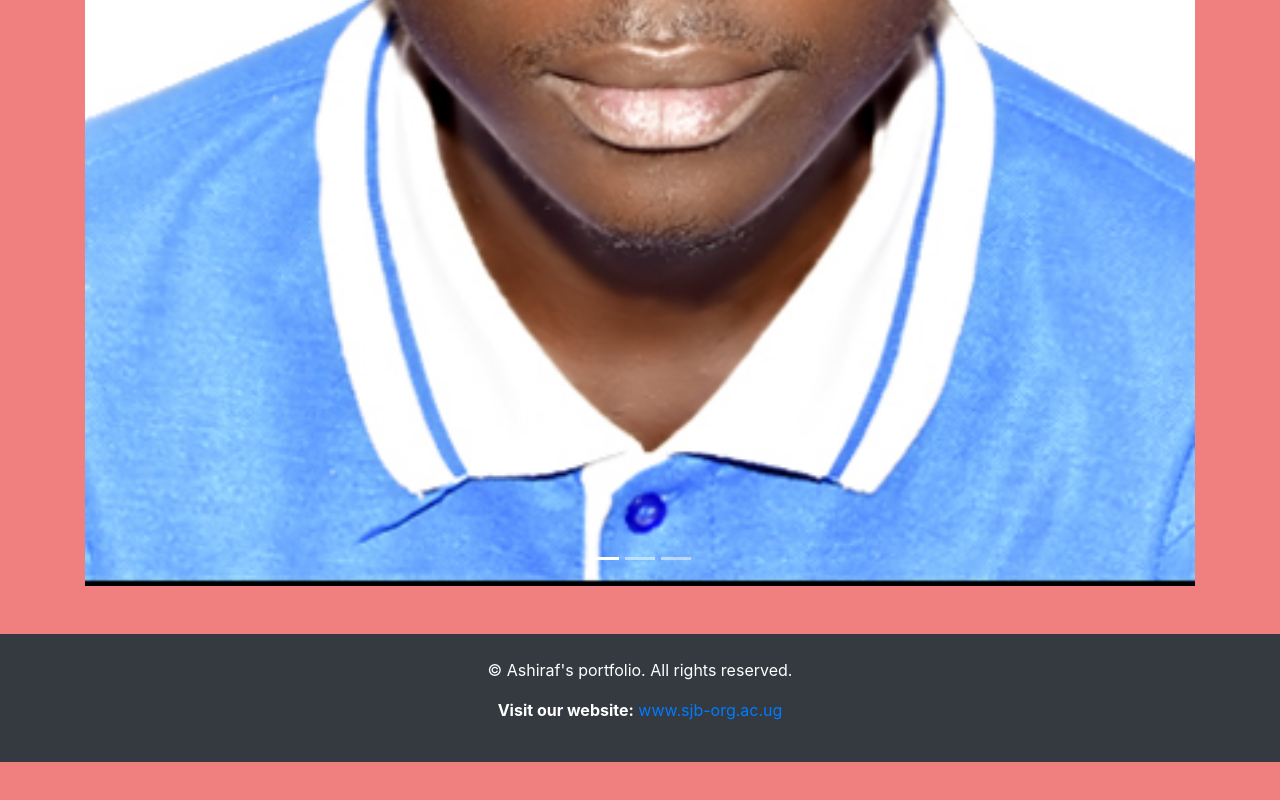
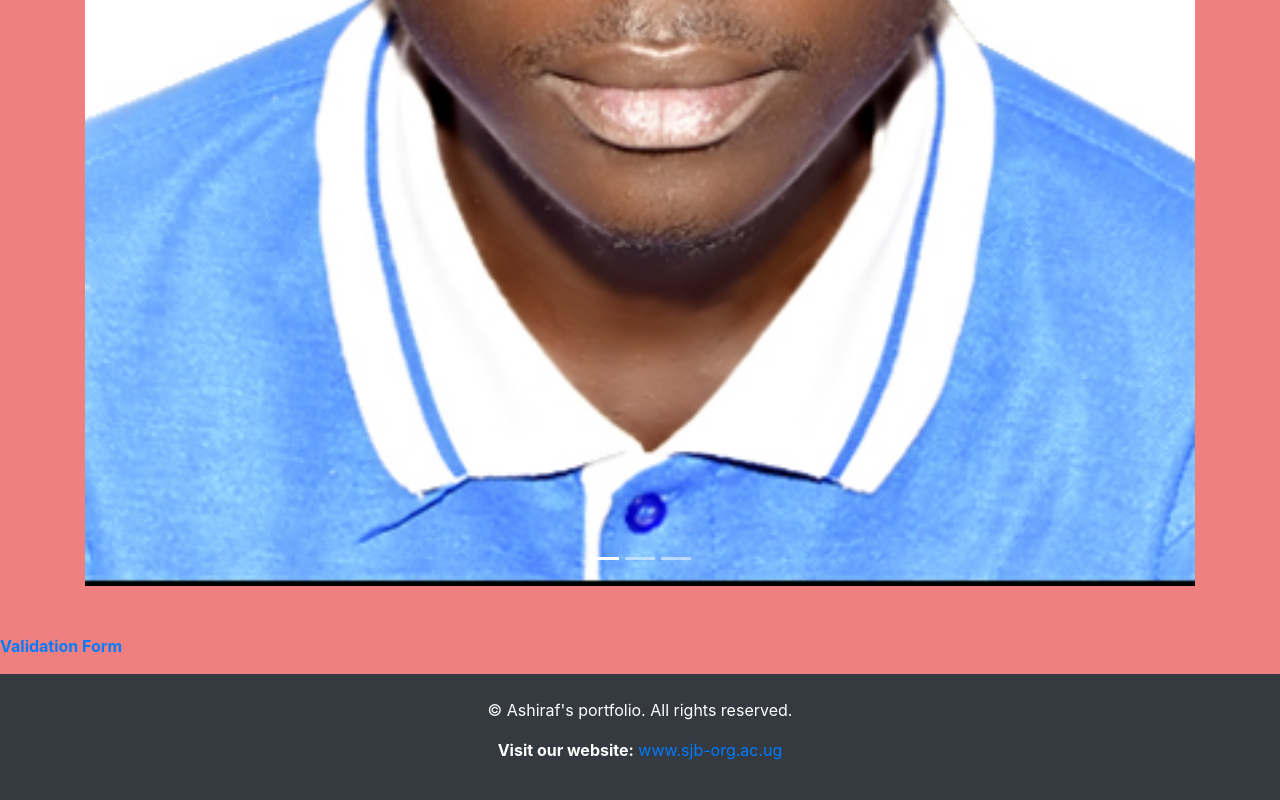
Before and after one commit to Ssemwogerere-Ashiraf/Ssemwogerere_Ashiraf_2024-B201-11819, a plain HTML site: page index.html in a window 1280 px wide. Shown: the part 1001-1801 px from the top of the page. Before the commit the page ends 1763 px from the top, so only its background shows below. Drawn offline with nearby package versions, Linux system fonts and the light colour scheme.

Commit message:
Update index.html

```diff
--- a/index.html
+++ b/index.html
@@ -45,7 +45,7 @@
         </div>
     </div>
 
-
+      <p><a href="form.html"><b>Validation Form</b></a></p>
 
     <footer class="bg-dark text-white text-center py-4">
         <p>&copy; Ashiraf's portfolio. All rights reserved.</p>
```
